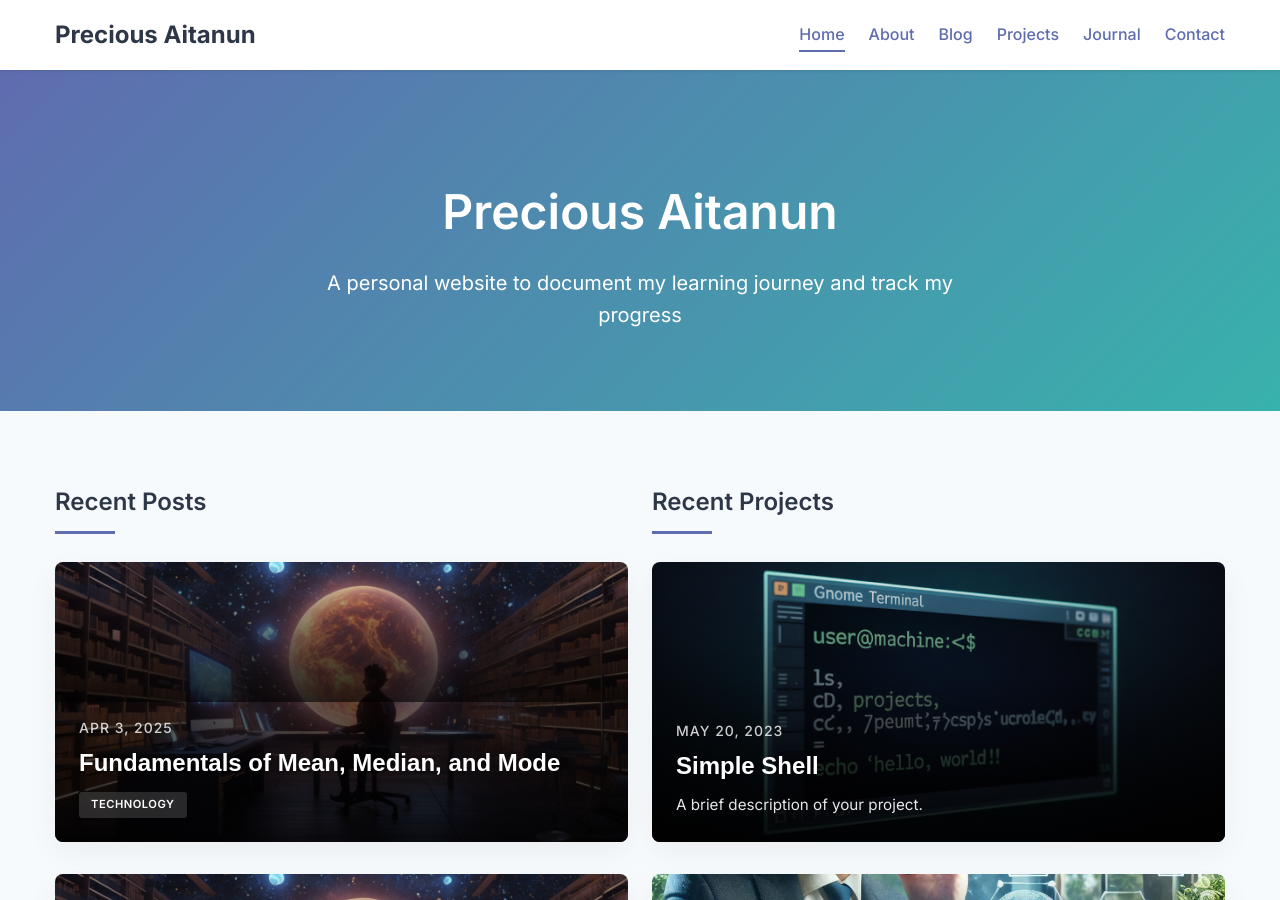
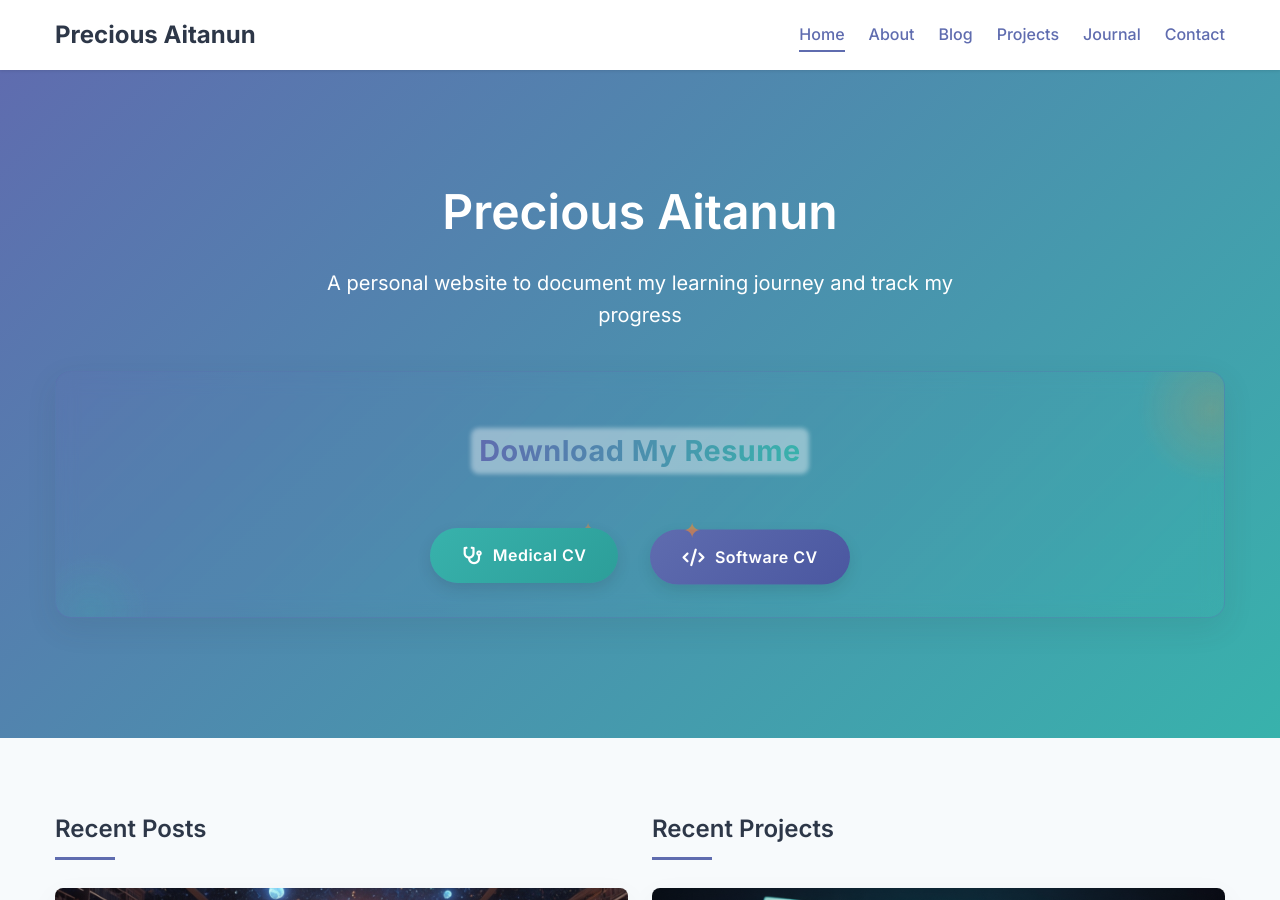
Before and after one commit to Nadira3/Nadira3.github.io, a Jekyll site: the page built from index.html, in a window 1280 px wide and 900 px high. Built offline with Jekyll 4.4.1, drawn with Linux system fonts in a browser that asks for light colours; some web fonts are replaced.

Commit message:
new home page

```diff
--- a/index.html
+++ b/index.html
@@ -7,6 +7,19 @@ title: Home
   <div class="container">
     <h1>{{ site.title }}</h1>
     <p>{{ site.description }}</p>
+    <div class="download-cv">
+  	<h3>Download My Resume</h3>
+  	<div class="download-buttons">
+  	  <a href="{{ '/assets/docs/medical-cv.pdf' | relative_url }}" class="btn-cv medical-cv">
+  	    <i class="fas fa-stethoscope"></i>
+  	    <span>Medical CV</span>
+  	  </a>
+  	  <a href="{{ '/assets/docs/updated-software-engineer-cv.pdf' | relative_url }}" class="btn-cv tech-cv">
+  	    <i class="fas fa-code"></i>
+  	    <span>Software CV</span>
+  	  </a>
+  	</div>
+     </div>
   </div>
 </section>
 
```
